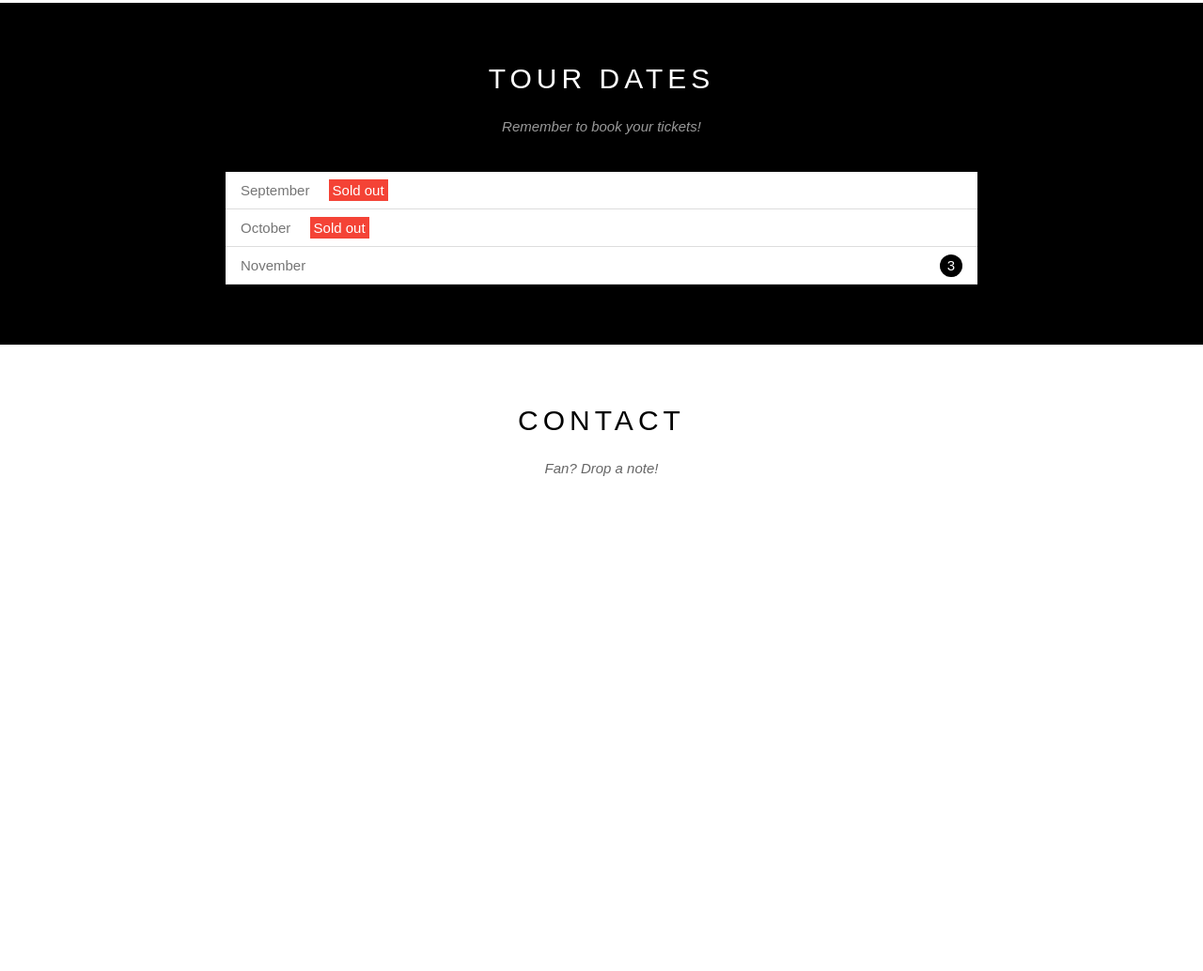
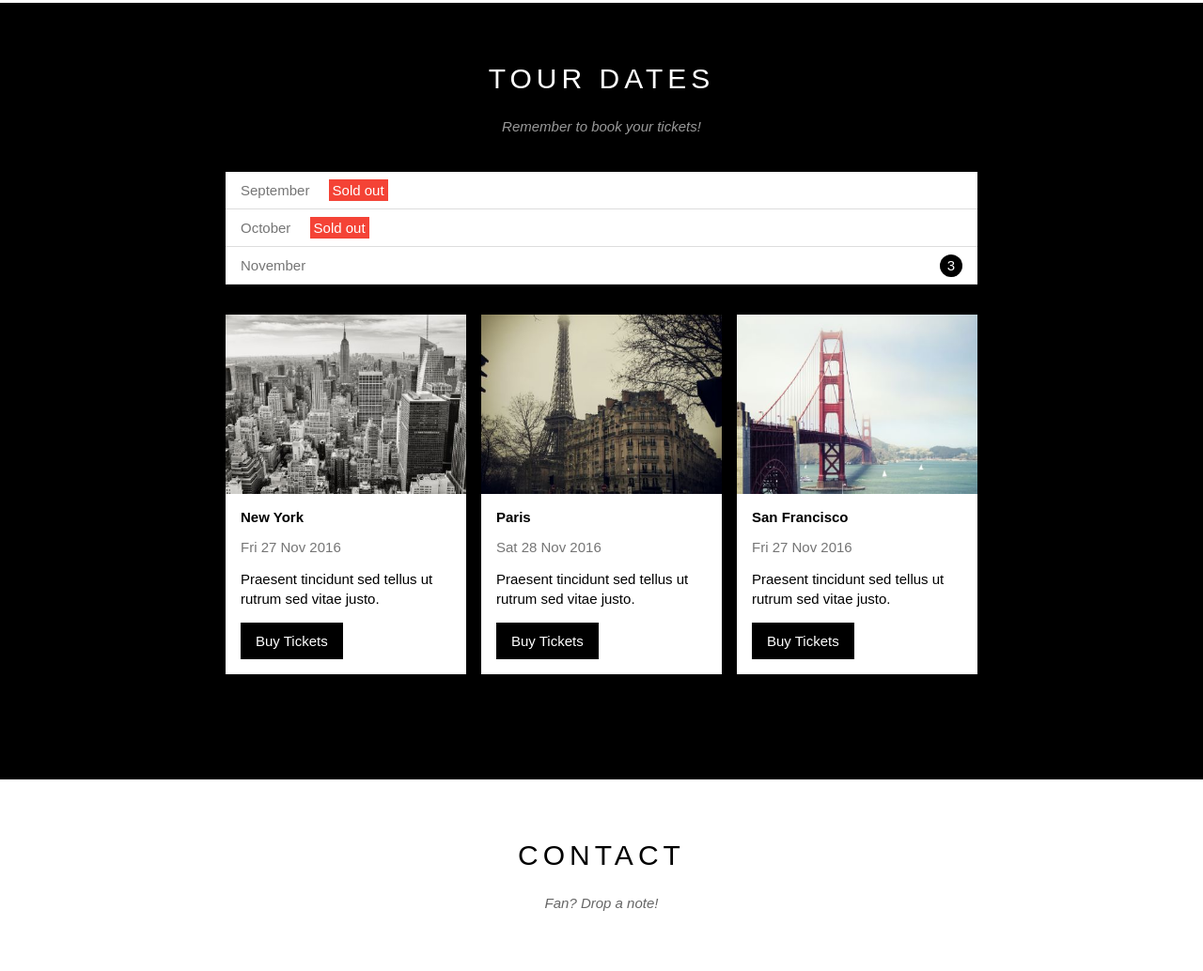
Before and after one commit to hale0904/Web-The-Band_HTML-CSS, a plain HTML site: page index.html in a window 1280 px wide. Shown: the part 1238-2272 px from the top of the page at 94% size. Before the commit the page ends 1809 px from the top, so only its background shows below. Drawn offline with Linux system fonts and the light colour scheme.

Commit message:
Tour places CSS

```diff
--- a/assets/css/style.css
+++ b/assets/css/style.css
@@ -219,6 +219,58 @@ html {
     margin-top: -3px;
 }
 
+.place-list {
+    margin: 32px -8px 48px;
+}
+
+.place-item {
+    float: left;
+    width: calc(100%/3);
+    padding: 0 8px;
+}
+
+.place-img {
+    display: block;
+    width: 100%;
+}
+
+.place-img:hover {
+    opacity: 0.6;
+}
+
+.place-body {
+    padding: 16px;
+    font-size: 15px;
+    background-color: #fff;
+}
+.place-heading {
+    font-size: 15px;
+}
+
+.place-time {
+    margin-top: 15px;
+    color: #757575;
+}
+
+.place-description {
+    margin-top: 15px;
+    line-height: 1.4;
+}
+
+.place-buy-btn {
+    color: #fff;
+    background-color: #000;
+    text-decoration: none;
+    padding: 11px 16px;
+    display: inline-block;
+    margin-top: 15px;
+}
+
+.place-buy-btn:hover {
+    color: #000;
+    background-color: #ccc;
+}
+
 #footer {
 
 }
--- a/index.html
+++ b/index.html
@@ -75,11 +75,44 @@
                     <h2 class="section-heading text-white">TOUR DATES</h2>
                     <p class="section-sub-heading text-white">Remember to book your tickets!</p>
 
+                    <!-- Tickets -->
                     <ul class="ticket-list">
                         <li>September <span class="sold-out">Sold out</span></li>
                         <li>October <span class="sold-out">Sold out</span></li>
                         <li>November <span class="quantity">3</span></li>
                     </ul>
+
+                    <!-- Places -->
+                    <div class="place-list">
+                        <div class="place-item">
+                            <img src="./assets/img/places/newyork.jpg" alt="New York" class="place-img">
+                            <div class="place-body">
+                                <h3 class="place-heading">New York</h3>
+                                <p class="place-time">Fri 27 Nov 2016</p>
+                                <p class="place-description">Praesent tincidunt sed tellus ut rutrum sed vitae justo.</p>
+                                <a href="#" class="place-buy-btn">Buy Tickets</a>
+                            </div>
+                        </div>
+                        <div class="place-item">
+                            <img src="./assets/img/places/paris.jpg" alt="Paris" class="place-img">
+                            <div class="place-body">
+                                <h3 class="place-heading">Paris</h3>
+                                <p class="place-time">Sat 28 Nov 2016</p>
+                                <p class="place-description">Praesent tincidunt sed tellus ut rutrum sed vitae justo.</p>
+                                <a href="#" class="place-buy-btn">Buy Tickets</a>
+                            </div>
+                        </div>
+                        <div class="place-item">
+                            <img src="./assets/img/places/sanfran.jpg" alt="San Francisco" class="place-img">
+                            <div class="place-body">
+                                <h3 class="place-heading">San Francisco</h3>
+                                <p class="place-time">Fri 27 Nov 2016</p>
+                                <p class="place-description">Praesent tincidunt sed tellus ut rutrum sed vitae justo.</p>
+                                <a href="#" class="place-buy-btn">Buy Tickets</a>
+                            </div>
+                        </div>
+                        <div class="clear"></div>
+                    </div>
                 </div>
             </div>
 
```
Also changed, not shown: assets/img/places/newyork.jpg (added), assets/img/places/paris.jpg (added), assets/img/places/sanfran.jpg (added).
